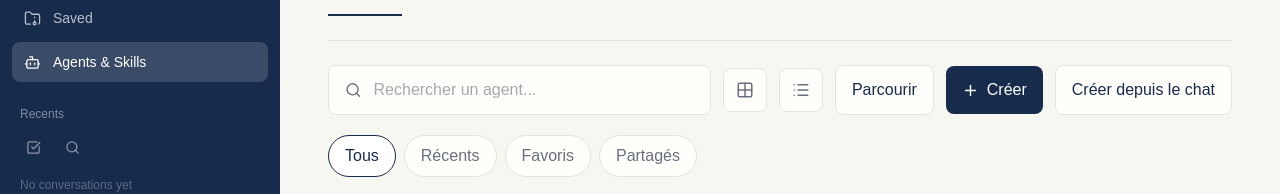
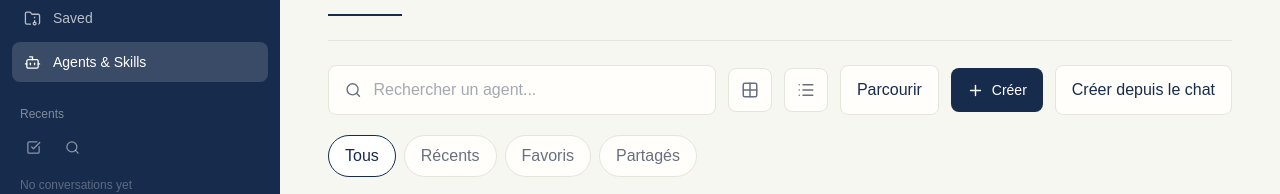
Before and after one commit to GhazzaiSkander/amazon-quick-hoi, a Next.js app: page /agents-skills in a window 1280 px wide. Shown: the part 190-384 px from the top of the page. Built offline with nearby package versions, Linux system fonts and the light colour scheme.

Commit message:
Connect agent creation navigation

```diff
--- a/src/app/agents-skills/page.tsx
+++ b/src/app/agents-skills/page.tsx
@@ -8,6 +8,7 @@ import {
   Store,
   WandSparkles,
 } from "lucide-react";
+import Link from "next/link";
 import AppShell from "@/components/layout/AppShell";
 
 const tabs = [
@@ -99,13 +100,13 @@ export default function AgentsSkillsPage() {
                 Parcourir
               </button>
 
-              <button
-                type="button"
-                className="flex items-center gap-2 rounded-lg bg-hoi-navy px-4 py-3 text-sm font-medium text-white transition hover:bg-hoi-navy-soft"
-              >
-                <Plus size={17} />
-                Créer
-              </button>
+             <Link
+  href="/agents-skills/create"
+  className="flex items-center gap-2 rounded-lg bg-hoi-navy px-4 py-3 text-sm font-medium text-white transition hover:bg-hoi-navy-soft"
+>
+  <Plus size={17} />
+  Créer
+</Link>
 
               <button
                 type="button"
```
